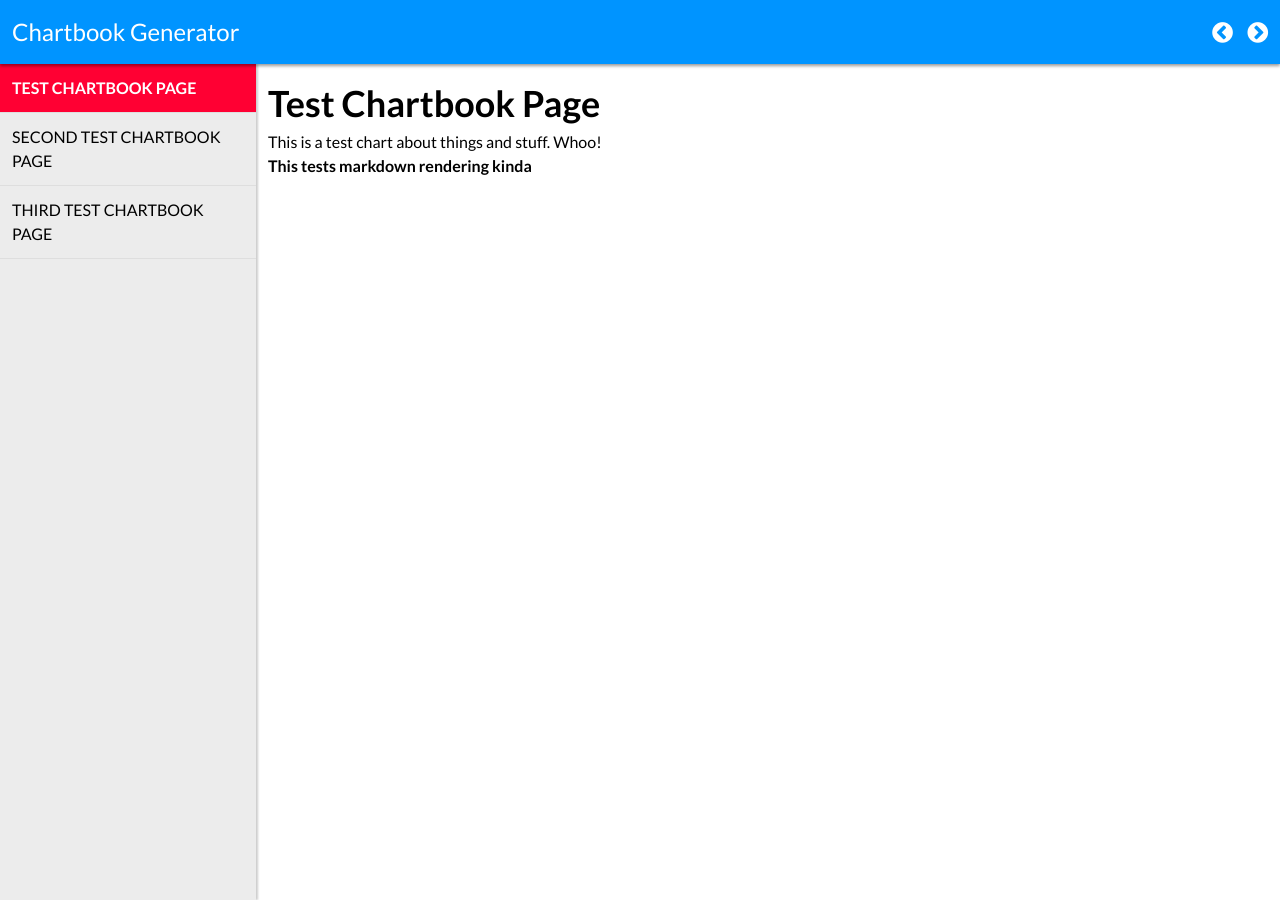
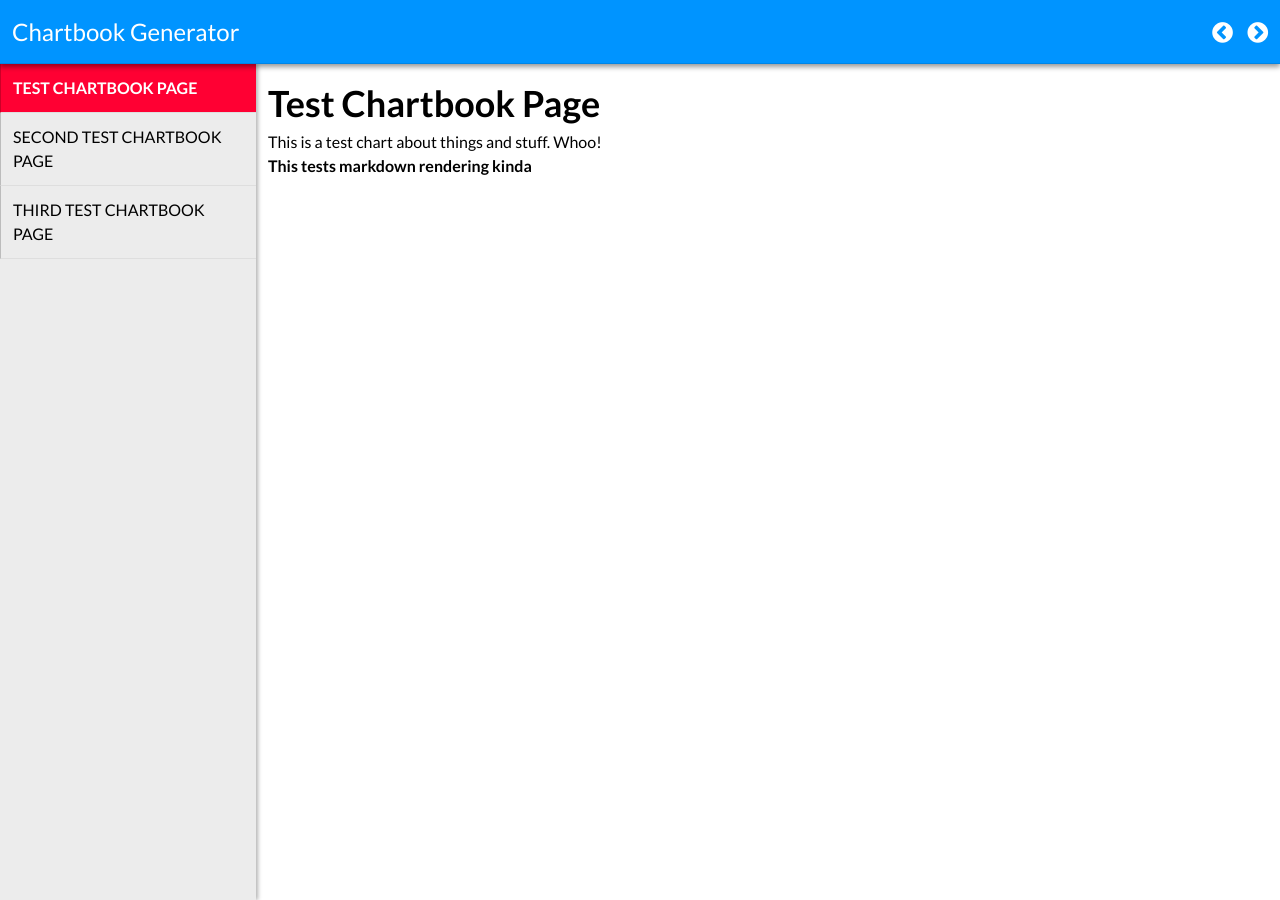
Before and after one commit to TaxFoundation/chartbook, a Jekyll site: the page built from index.html, in a window 1280 px wide. Built offline with Jekyll 4.4.1, drawn with Linux system fonts in a browser that asks for light colours; nearby versions of some CDN libraries.

Commit message:
Tweak nav styles, slide transition triggers

```diff
--- a/_sass/_navigation.scss
+++ b/_sass/_navigation.scss
@@ -1,6 +1,7 @@
 header {
   background-color: $brand-color;
-  box-shadow: 0px 2px 3px rgba(0, 0, 0, 0.4);
+  border-bottom: solid 1px darken($brand-color, 5%);
+  box-shadow: 0px 3px 5px rgba(0, 0, 0, 0.4);
   color: $header-font-color;
   display: table;
   height: $header-height;
@@ -45,7 +46,7 @@
 nav {
   background-color: $nav-background-color;
   bottom: 0;
-  box-shadow: 2px 0px 2px rgba(0, 0, 0, 0.2);
+  box-shadow: 2px 0px 4px rgba(0, 0, 0, 0.3);
   left: 0;
   overflow-y: auto;
   position: absolute;
@@ -62,6 +63,7 @@
   }
 
   li {
+    border-left: solid 1px rgba(0, 0, 0, 0.2);
     border-bottom: solid 1px $nav-border-color;
     cursor: pointer;
     min-height: $header-height / 2;
--- a/js/main.js
+++ b/js/main.js
@@ -14,9 +14,9 @@
   var slide = $(currentSlide);
   var newSlide = slide.next();
   if (newSlide.length) {
+    window.location.hash = '#' + newSlide.attr('id');
     slide.removeClass('active-slide');
     newSlide.addClass('active-slide');
-    window.location.hash = '#' + newSlide.attr('id');
   }
 }
 
@@ -25,9 +25,9 @@
   var slide = $(currentSlide);
   var newSlide = slide.prev();
   if (newSlide.length) {
+    window.location.hash = '#' + newSlide.attr('id');
     slide.removeClass('active-slide');
     newSlide.addClass('active-slide');
-    window.location.hash = '#' + newSlide.attr('id');
   }
 }
 
```
